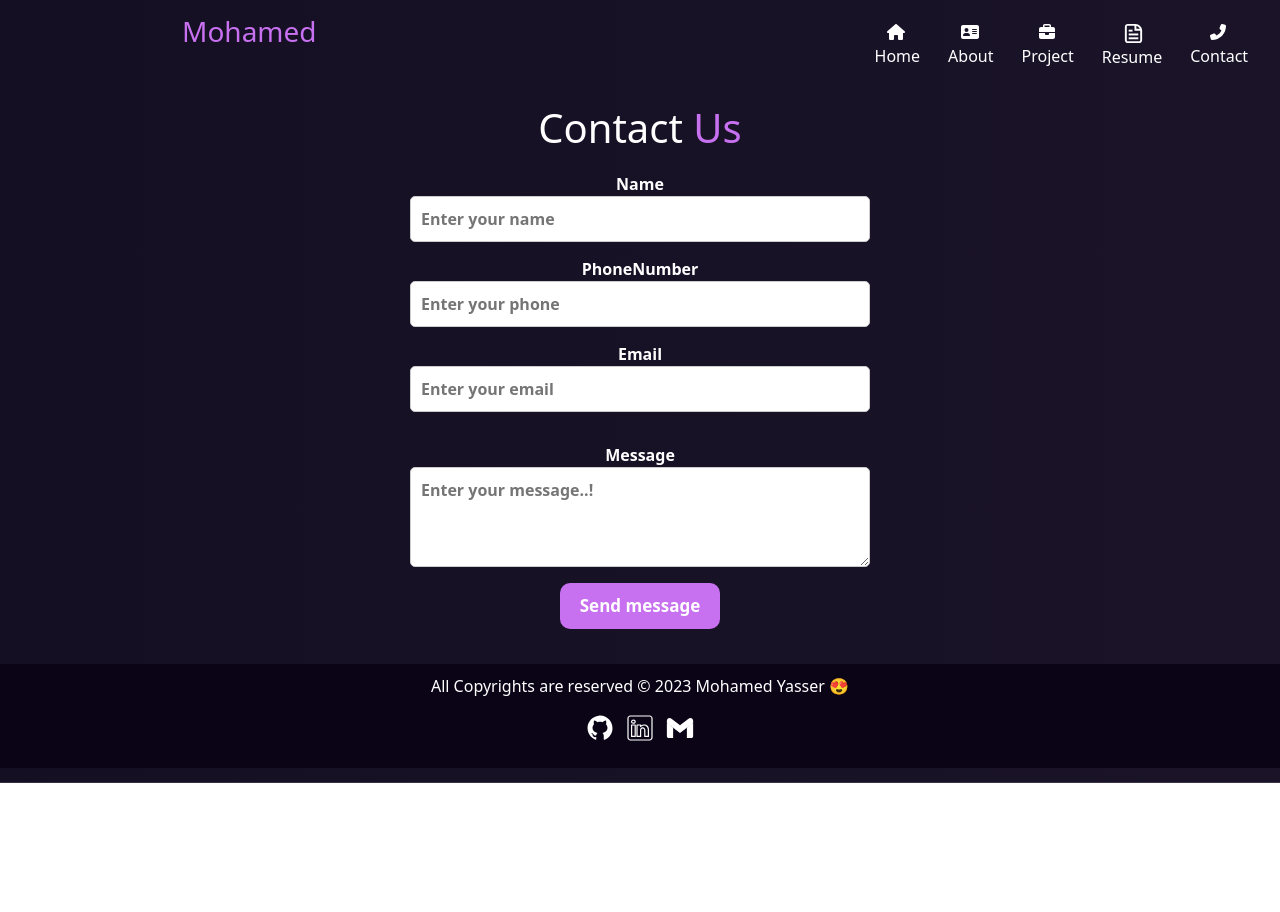
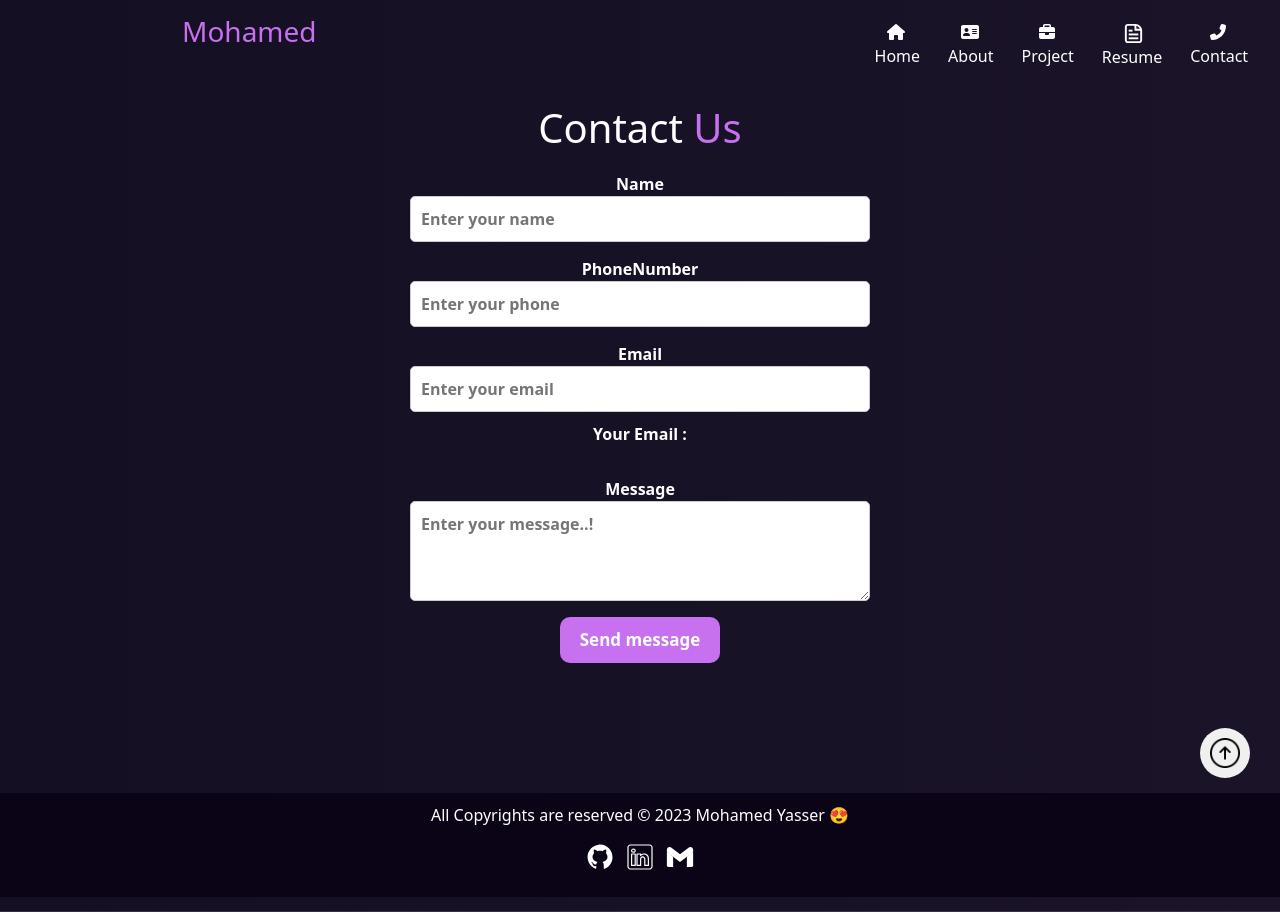
Before and after one commit to Mhmdyasser33/portfolio-using-react, a React (Create React App) app: page /contact in a window 1280 px wide. Before the commit the page ends 800 px from the top, so only its background shows below. Built offline with nearby package versions, Linux system fonts and the light colour scheme.

Commit message:
add scrollTop component ans write logic of it

```diff
--- a/src/App.js
+++ b/src/App.js
@@ -8,6 +8,7 @@ import Contact from './Components/Contact/Contact';
 import 'bootstrap/dist/css/bootstrap.min.css';
 import CV from './Components/CV/CV';
 import Footer from './Components/Footer/Footer';
+import Scroll from './Components/ScrollTop/Scroll';
 
 function App() {
   return (
@@ -21,6 +22,7 @@ function App() {
         <Route path='/contact' element={<Contact/>}/>
         <Route path='/cv' element={<CV/>}/>
       </Routes>
+      <Scroll/>
       <Footer/>
     </Router>
     </div>
--- a/src/Components/Contact/Contact.js
+++ b/src/Components/Contact/Contact.js
@@ -63,8 +63,13 @@ const Contact = () => {
         </div>
         <div>
           <label htmlFor='email'>Email</label>
-          <input type='email' onChange={(e) => setEmail(e.target.value)} placeholder='Enter your email' id='email' value={email} required ref={emailRef}/>
-          <p className='user-email' style={{color: "#ffffff", textAlign: "center", marginTop: "10px", fontWeight: "bold"}}>{email}</p>
+          <input type='email' placeholder='Enter your email' id='email' value={email} required ref={emailRef}  onChange={(e) => setEmail(e.target.value)}/>
+          {emailRef?.current?.value !== "" && (
+          <p className='user-email' style={{color: "#ffffff", textAlign: "center", marginTop: "10px", fontWeight: "bold"}}>
+            Your Email : {email}
+          </p>
+)}
+
         </div>
         <div>
           <label htmlFor='message'>Message</label>
--- a/src/Components/Footer/Footer.css
+++ b/src/Components/Footer/Footer.css
@@ -7,6 +7,7 @@
     background-color: #0a0416;
     color: #fff;
   }
+
 
   .footer p {
     margin: 0;
--- a/src/Components/Footer/Footer.js
+++ b/src/Components/Footer/Footer.js
@@ -3,6 +3,7 @@ import { Link } from 'react-router-dom';
 import LinkedInImg from '../../images/icons8-linkedin.svg';
 import GithubImg from '../../images/icons8-github.svg';
 import GmailImg from '../../images/icons8-gmail.svg';
+
 import './Footer.css';
 
 const Footer = () => {
--- a/src/Components/Home/Home.js
+++ b/src/Components/Home/Home.js
@@ -5,7 +5,6 @@ import LinkedInImg from '../../images/icons8-linkedin.svg';
 import GithubImg from '../../images/icons8-github.svg';
 import GmailImg from '../../images/icons8-gmail.svg';
 import './Home.css';
-import CV from '../CV/CV';
 
 const Home = () => {
   return (
--- /dev/null
+++ b/src/Components/ScrollTop/Scroll.css
@@ -0,0 +1,25 @@
+
+.scroll {
+    display: flex ;
+   justify-content: flex-end ;
+   margin-right: 30px ;
+   margin-top: 30px ;
+  }
+
+  .scroll-link {
+    display: inline-block;
+    padding: 10px;
+    background-color: #f0f0f0;
+    border-radius: 50%;
+    text-align: center;
+    transition: background-color 0.3s ease;
+  }
+
+  .scroll-link:hover {
+    background-color: #ddd;
+  }
+
+  .scroll-icon {
+    width: 30px;
+    height: 30px;
+  }
--- /dev/null
+++ b/src/Components/ScrollTop/Scroll.js
@@ -0,0 +1,19 @@
+import React from 'react';
+import { Link } from 'react-router-dom';
+import topIcon from '../../images/up-arrow.png';
+import './Scroll.css'; // Make sure to adjust the path based on your file structure
+
+const Scroll = () => {
+    const handleScrollTop = () =>{
+     window.scrollTo({top : 0 , behavior : 'smooth'}) ;
+    }
+  return (
+    <div className='scroll'>
+      <Link to='#' className='scroll-link' onClick={handleScrollTop}>
+        <img src={topIcon} alt='top-icon' className='scroll-icon' />
+      </Link>
+    </div>
+  );
+}
+
+export default Scroll;
--- a/src/index.css
+++ b/src/index.css
@@ -22,6 +22,12 @@ code {
     monospace;
 }
 
+*{
+  margin: 0 ;
+  padding: 0 ;
+  box-sizing: border-box ;
+}
+
 ::-webkit-scrollbar{
   width: .6rem ;
 }
@@ -38,5 +44,4 @@ code {
   -ms-border-radius: 10px;
   -o-border-radius: 10px;
   background-clip: content-box ;
-
 }
```
Also changed, not shown: src/images/up-arrow.png (added).
